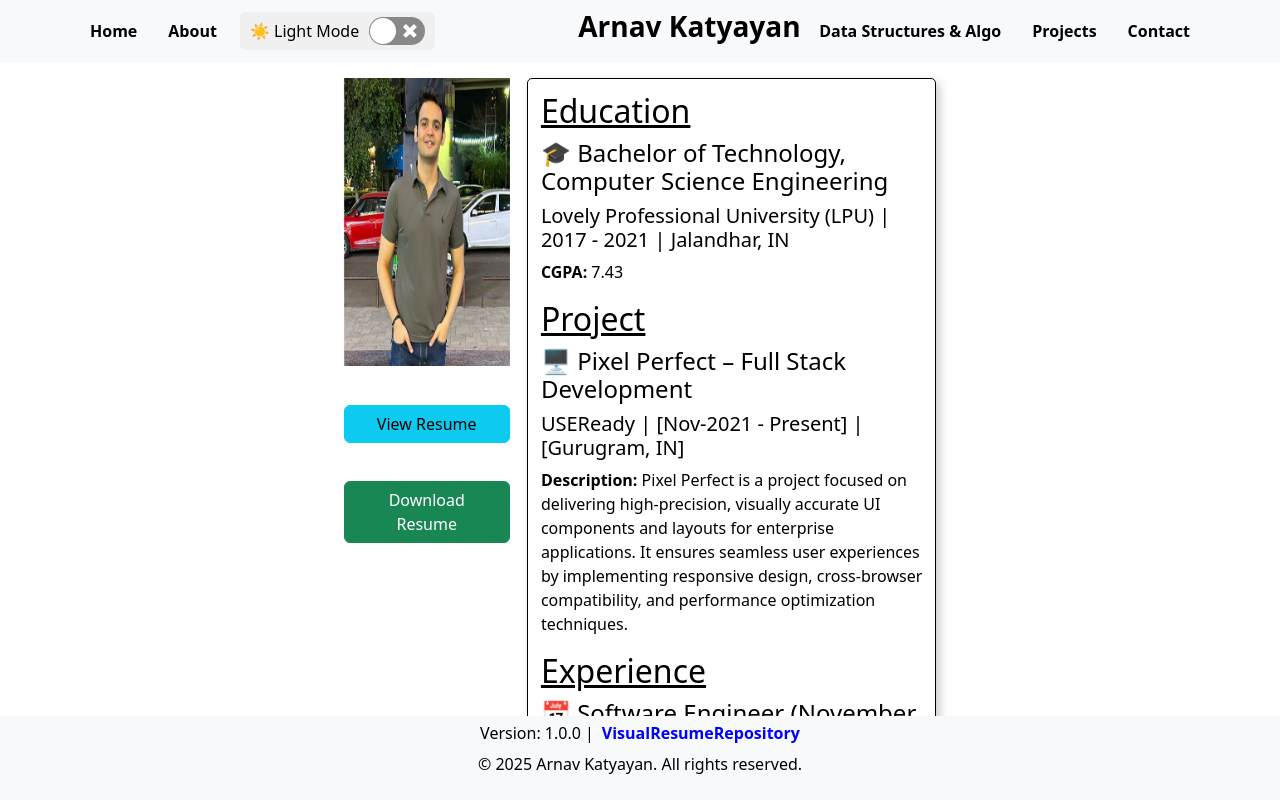
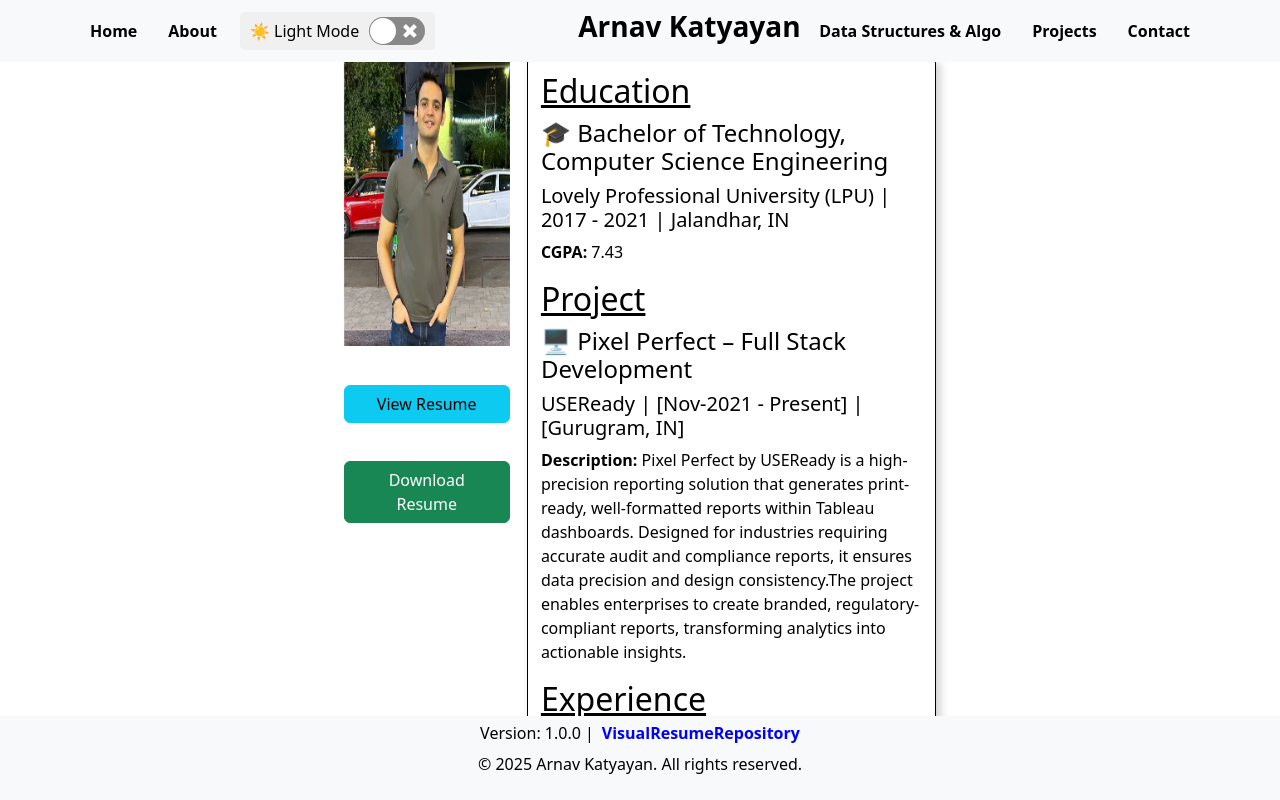
Before and after one commit to arnavkatyayan/visualresumearnavk2025, a React (Create React App) app: page / in a window 1280 px wide. Both pictures are taken after a click on the button "About". Shown: the top 800 px of the page. Built offline with nearby package versions, Linux system fonts and the light colour scheme.

Commit message:
Changes in PPR section.

```diff
--- a/src/AboutPage.js
+++ b/src/AboutPage.js
@@ -53,7 +53,7 @@ function AboutPage(props) {
                     <h2><u>Project</u></h2>
                     <h4>🖥️ Pixel Perfect – Full Stack Development</h4>
                     <h5>USEReady | [Nov-2021 - Present] | [Gurugram, IN]</h5>
-                    <p><b>Description:</b> Pixel Perfect is a project focused on delivering high-precision, visually accurate UI components and layouts for enterprise applications. It ensures seamless user experiences by implementing responsive design, cross-browser compatibility, and performance optimization techniques.</p>
+                    <p><b>Description:</b> Pixel Perfect by USEReady is a high-precision reporting solution that generates print-ready, well-formatted reports within Tableau dashboards. Designed for industries requiring accurate audit and compliance reports, it ensures data precision and design consistency.The project enables enterprises to create branded, regulatory-compliant reports, transforming analytics into actionable insights.</p>
 
                     <h2><u>Experience</u></h2>
                     <h4>📅 Software Engineer (November 2021 – March 2024)</h4>
--- a/src/App.css
+++ b/src/App.css
@@ -164,7 +164,7 @@ body {
 /* Experience section styling */
 .my-experience {
   width: 32vw;
-  height: 94vh;
+  height: 99vh;
   border: 1px solid black;
   padding: 13px;
   box-shadow: 4px 4px 10px rgba(0, 0, 0, 0.2);
```
